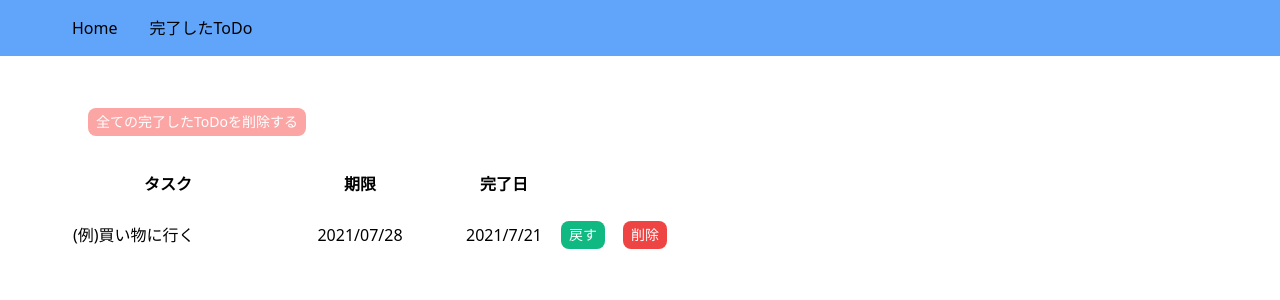
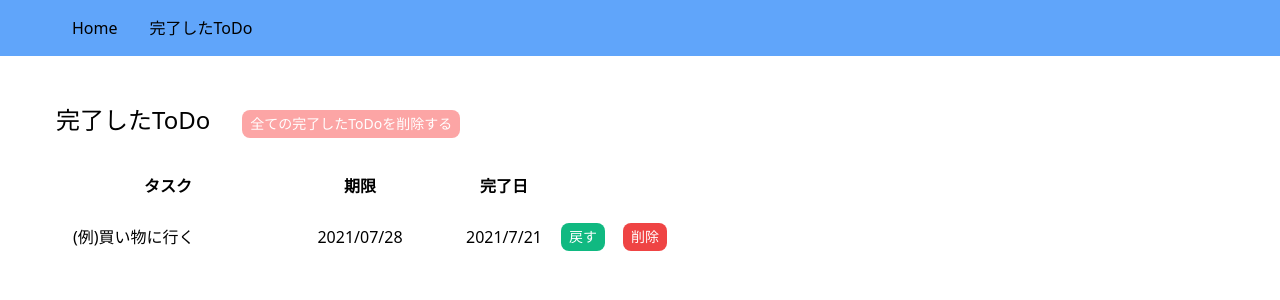
Before and after one commit to oneoneniaoniao/todo_app_with_reacthooks, a React (Create React App) app: page /complete in a window 1280 px wide. Shown: the top 300 px of the page. Built offline with nearby package versions, Linux system fonts and the light colour scheme.

Commit message:
add h3 in complete list

```diff
--- a/src/Components/CompleteList.js
+++ b/src/Components/CompleteList.js
@@ -4,7 +4,7 @@ import CompleteToDo from "./CompleteToDo";
 import AppContext from "../context/AppContext"
 
 
-const CompleteList = ({title}) => {
+const CompleteList = () => {
     const deleteAllCompleteTodos = (e) => {
       e.preventDefault();
       const result = window.confirm("全ての完了したTODOを本当に削除しても良いですか？");
@@ -17,7 +17,7 @@ const CompleteList = ({title}) => {
 
     return (
       <div className="m-12">
-        <h3 className="text-2xl inline-block">{title}</h3>
+        <h3 className="text-2xl inline-block">完了したToDo</h3>
                  <button className="text-sm ml-8 bg-red-300 text-white rounded-lg p-1 px-2 m-1 hover:bg-red-500" onClick={deleteAllCompleteTodos} disabled={state.completeTodos.length === 0}>全ての完了したToDoを削除する</button>
         <table className="m-4">
         <thead>
```
